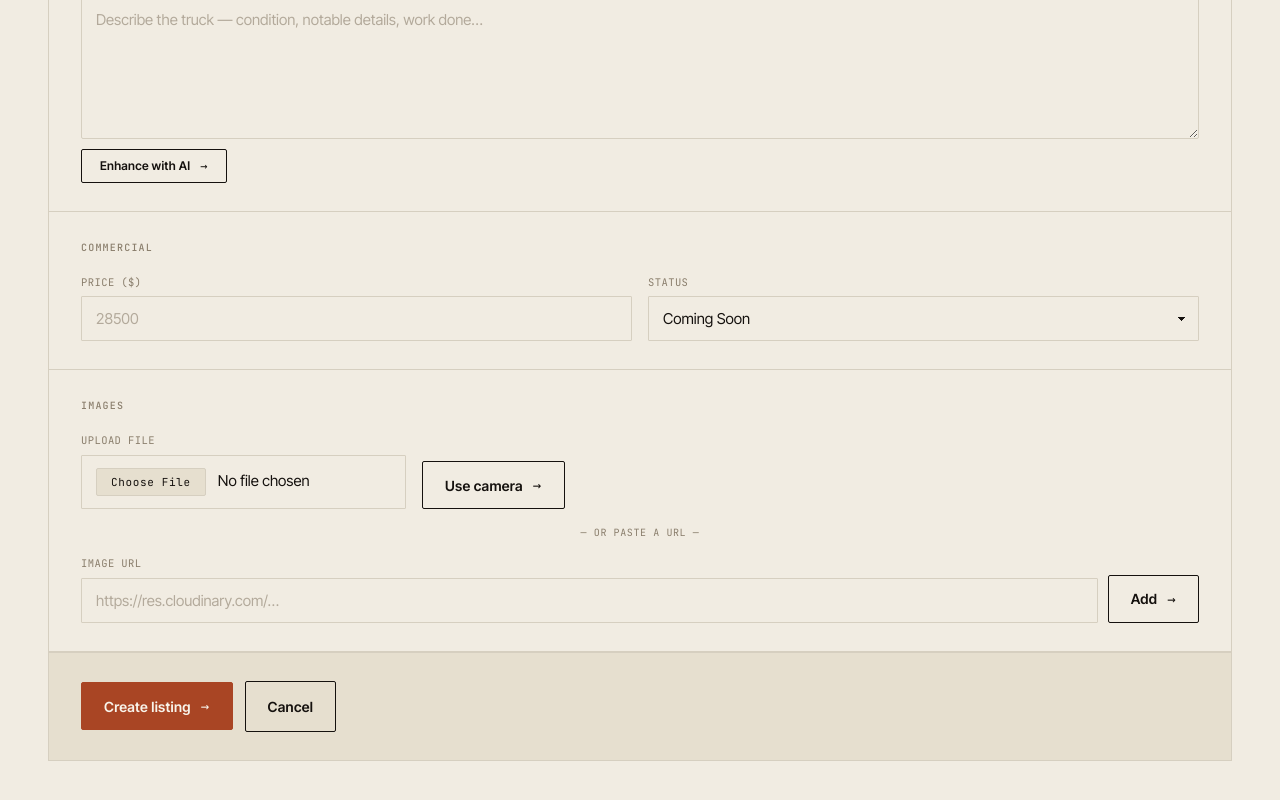
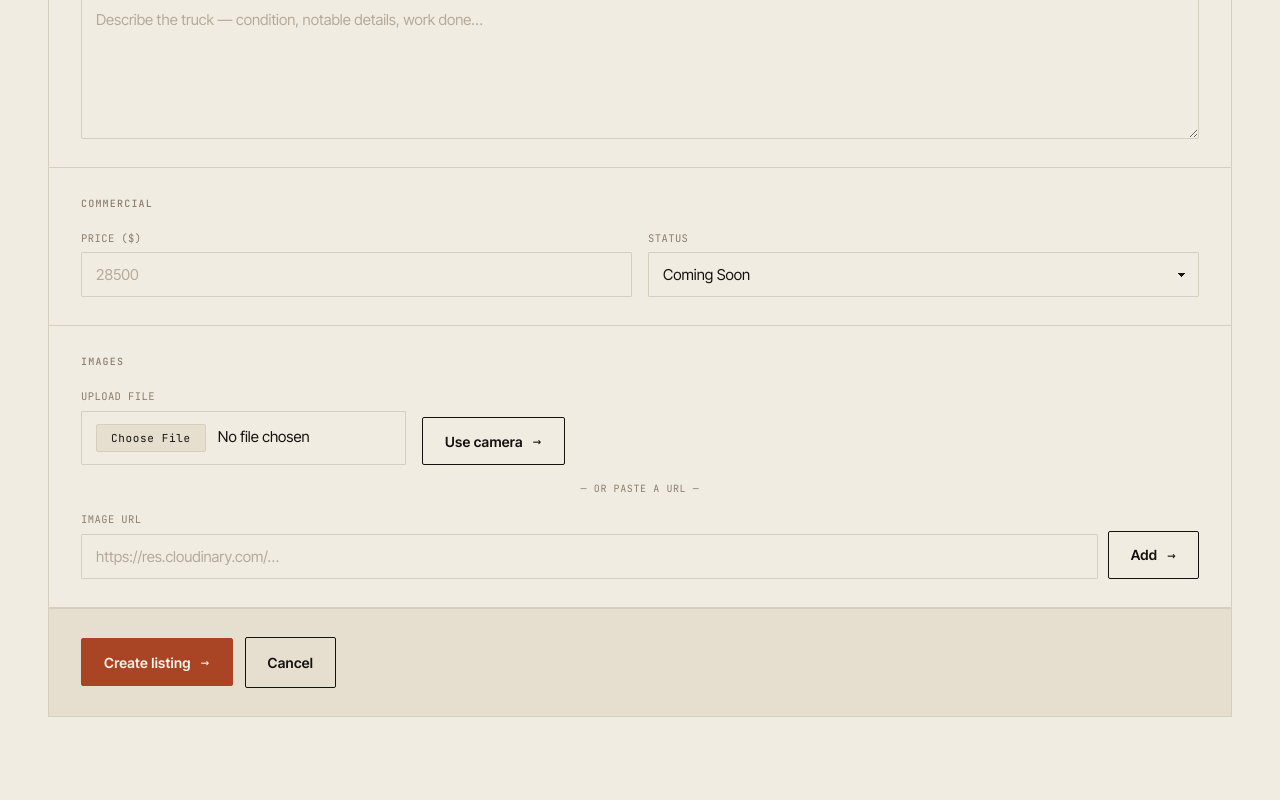
Before and after one commit to domo018-dm/brick-and-bull, a Next.js app: page /admin/trucks/new in a window 1280 px wide. Shown: the part 1104-1904 px from the top of the page. Built offline with nearby package versions, Linux system fonts and the light colour scheme.

Commit message:
refactor: remove AI enhance, keep plain description field
Co-Authored-By: Claude Sonnet 4.6 <noreply@anthropic.com>

```diff
--- a/app/globals.css
+++ b/app/globals.css
@@ -607,15 +607,12 @@ button{font-family:inherit;cursor:pointer}
 .admin-form-actions{display:flex;gap:12px;align-items:center;padding:28px 32px;
   border-top:1px solid var(--line);background:var(--bg-2)}
 
-/* Description / AI enhance */
+/* Description */
 .admin-form-section textarea{width:100%;resize:vertical;min-height:120px;
   font-family:var(--serif);font-size:15px;line-height:1.6;padding:10px 14px;
   background:var(--bg);border:1px solid var(--line);color:var(--fg);border-radius:2px;
   box-sizing:border-box;transition:border-color .12s}
 .admin-form-section textarea:focus{outline:none;border-color:var(--fg)}
-.admin-enhance-row{display:flex;align-items:center;gap:16px;margin-top:10px}
-.admin-enhance-btn{font-size:12px;padding:8px 18px}
-.admin-enhance-err{font-size:11px;color:var(--accent-deep);letter-spacing:.04em}
 
 /* Truck detail description */
 .tdetail-desc{max-width:780px;margin:0 auto;padding:40px 0 0}
--- a/components/admin/TruckForm.tsx
+++ b/components/admin/TruckForm.tsx
@@ -1,10 +1,10 @@
 'use client'
 
 import Image from 'next/image'
-import { useState, useTransition, useRef } from 'react'
+import { useState, useTransition } from 'react'
 import { useRouter } from 'next/navigation'
 import type { Truck } from '@/types/truck'
-import { createTruckAction, updateTruckAction, uploadImageAction, enhanceDescriptionAction } from '@/lib/actions'
+import { createTruckAction, updateTruckAction, uploadImageAction } from '@/lib/actions'
 import { CameraCapture } from './CameraCapture'
 
 interface ImageSlot { url: string; uploading: boolean }
@@ -21,9 +21,6 @@ export function TruckForm({ truck }: Props) {
   const [urlInput, setUrlInput] = useState('')
   const [showCamera, setShowCamera] = useState(false)
   const [description, setDescription] = useState(truck?.description ?? '')
-  const [isEnhancing, setIsEnhancing] = useState(false)
-  const [enhanceErr, setEnhanceErr] = useState<string | null>(null)
-  const formRef = useRef<HTMLFormElement>(null)
 
   const [images, setImages] = useState<ImageSlot[]>(() => {
     if (truck?.images && truck.images.length > 0) {
@@ -61,24 +58,6 @@ export function TruckForm({ truck }: Props) {
     setImages(prev => prev.filter((_, i) => i !== idx))
   }
 
-  async function handleEnhance() {
-    if (!description.trim()) return
-    setEnhanceErr(null)
-    setIsEnhancing(true)
-    const fd = formRef.current
-    const year  = fd ? (fd.elements.namedItem('year')  as HTMLInputElement)?.value  : ''
-    const model = fd ? (fd.elements.namedItem('model') as HTMLSelectElement)?.value : ''
-    const engine = fd ? (fd.elements.namedItem('engine') as HTMLInputElement)?.value : ''
-    const context = [year, model, engine].filter(Boolean).join(' ')
-    const result = await enhanceDescriptionAction(description, context)
-    if ('text' in result) {
-      setDescription(result.text)
-    } else {
-      setEnhanceErr(result.error)
-    }
-    setIsEnhancing(false)
-  }
-
   function handleSubmit(e: React.FormEvent<HTMLFormElement>) {
     e.preventDefault()
     setError(null)
@@ -100,7 +79,7 @@ export function TruckForm({ truck }: Props) {
   }
 
   return (
-    <form ref={formRef} onSubmit={handleSubmit} className="admin-form">
+    <form onSubmit={handleSubmit} className="admin-form">
       {isEdit && <input type="hidden" name="_id" value={truck!.id} />}
 
       {/* ── Identity */}
@@ -177,18 +156,6 @@ export function TruckForm({ truck }: Props) {
             value={description}
             onChange={e => setDescription(e.target.value)}
           />
-        </div>
-        <div className="admin-enhance-row">
-          <button
-            type="button"
-            className="btn btn-ghost admin-enhance-btn"
-            onClick={handleEnhance}
-            disabled={isEnhancing || !description.trim()}
-          >
-            {isEnhancing ? 'Enhancing…' : 'Enhance with AI'}
-            {!isEnhancing && <span className="arr">→</span>}
-          </button>
-          {enhanceErr && <span className="admin-enhance-err mono">{enhanceErr}</span>}
         </div>
       </div>
 
--- a/lib/actions.ts
+++ b/lib/actions.ts
@@ -4,7 +4,6 @@ import { cookies } from 'next/headers'
 import { redirect } from 'next/navigation'
 import { revalidatePath } from 'next/cache'
 import { createHash } from 'crypto'
-import Anthropic from '@anthropic-ai/sdk'
 import { getAdminClient } from './admin-supabase'
 
 // ── Auth ─────────────────────────────────────────────────────────────────────
@@ -191,26 +190,3 @@ export async function updateStatusAction(
     return { error: (e as Error).message }
   }
 }
-
-// ── AI ────────────────────────────────────────────────────────────────────────
-
-export async function enhanceDescriptionAction(
-  raw: string,
-  context: string,
-): Promise<{ text: string } | { error: string }> {
-  try {
-    const client = new Anthropic()
-    const response = await client.messages.create({
-      model: 'claude-sonnet-4-20250514',
-      max_tokens: 512,
-      messages: [{
-        role: 'user',
-        content: `You write listing descriptions for Brick & Bull, a vintage Ford F-Series truck dealer. They find barn finds and cheap trucks (1980-1991 F-Series only), get them running and driving safely, and sell at fair prices.\n\nVoice: honest, mechanical, no fluff. Like someone who knows trucks talking to someone who also knows trucks. Short sentences. Specific details are good. No marketing speak. Don't start with "Introducing". Don't use the word "boasts".\n\n${context ? `Truck: ${context}\n\n` : ''}Rewrite this description in Brick & Bull's voice. Output only the rewritten text, no commentary:\n\n${raw}`,
-      }],
-    })
-    const text = response.content[0].type === 'text' ? response.content[0].text : ''
-    return { text }
-  } catch (e) {
-    return { error: (e as Error).message }
-  }
-}
--- a/package.json
+++ b/package.json
@@ -8,7 +8,6 @@
     "start": "next start"
   },
   "dependencies": {
-    "@anthropic-ai/sdk": "^0.98.0",
     "@supabase/supabase-js": "^2.47.0",
     "next": "^16.2.6",
     "react": "^19.0.0",
```
Also changed, not shown: 1 other file (tests, documents, lock files or other folders).
